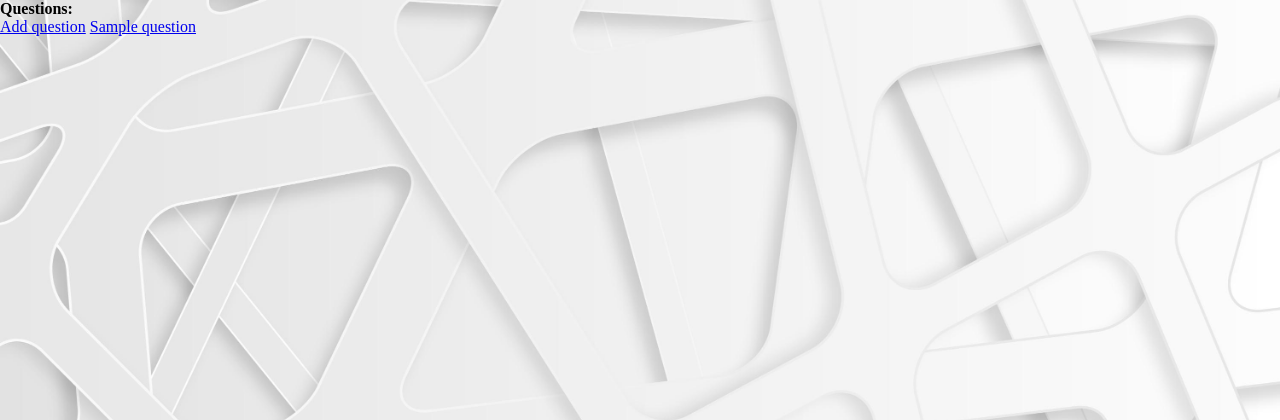
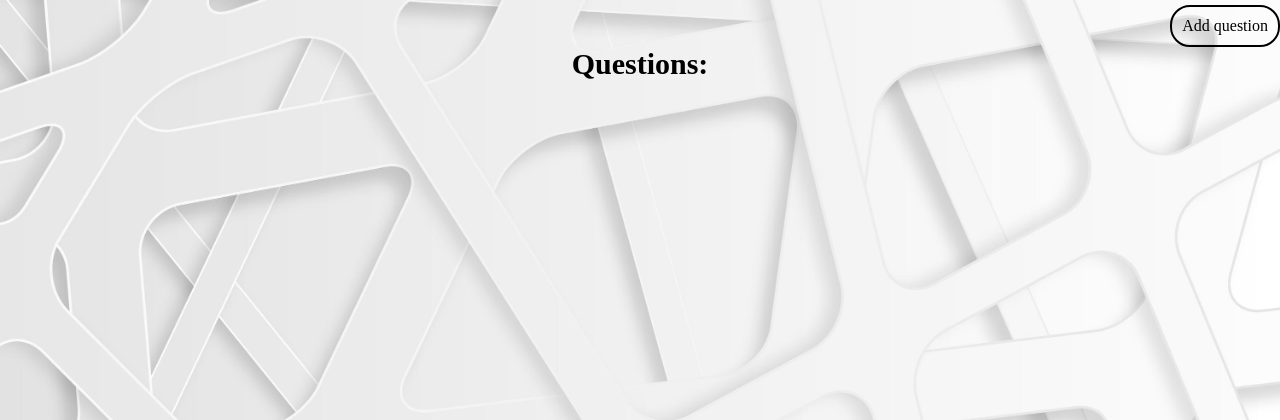
Before and after one commit to InfaNaSotku/forum, a Flask app: template app/question/templates/questions.html in a window 1280 px wide. Shown: the part 133-553 px from the top of the page. Run offline with Flask 3, Linux system fonts and the light colour scheme; tables that the repository leaves empty hold one stand-in row (values such as "Sample post"); the template is opened without the code that fills it: values that come from a table or form of the project are taken from there, most other values are stand-ins (such as "Sample title", 1, 10 or a date in 2020).

Commit message:
Upgrade quiestions page style

```diff
--- a/app/question/templates/questions.html
+++ b/app/question/templates/questions.html
@@ -2,14 +2,26 @@
 
 {% block title %}Questions{% endblock %}
 
+{% block head %}
+<link href="{{ url_for('static', filename='css/questions.css') }}" rel="stylesheet">
+{% endblock %}
 
 
 {% block main %}
-<h1>Questions:</h1>
-<a href="{{ url_for('question.add') }}" class="addButton">Add question</a>
 
-{% for question in questions %}
-<a href="{{ url_for('question.page', page_id=question.id) }}" >{{ question.title }}</a>
-{% endfor %}
+<section>
+    <a href="{{ url_for('question.add') }}" class="add-button">Add question</a>
+    <h1>Questions:</h1>
+    <l class="questions">
+        {% for i, question in zip(range(1, len(questions) + 1), questions) %}
+        <li onclick="location.href='{{ url_for('question.page', page_id=question.id) }}';">
+            <h2>{{ i }}. {{ question.title }}</h2>
+            <p>{{ question.date.strftime("%d-%m-%Y %H:%M:%S") }}</p>
+        </li>
+        {% endfor %}
+    </ul>
+</section>
+
+
 
 {% endblock %}
--- a/app/static/css/base.css
+++ b/app/static/css/base.css
@@ -18,17 +18,8 @@
     background-size: 100%;
 }
 
-.header{
-
-}
-
 .header .hat{
     padding: 15px 15px 15px 5px;
-    clear: both;
-}
-
-.header .hat img{
-    float: left;
 }
 
 .header .hat h1{
@@ -59,7 +50,7 @@
 }
 
 .header .nav a:hover{
-    background-color: #ededed;
+    backdrop-filter: brightness(105%);
 }
 
 .nav:after {
--- /dev/null
+++ b/app/static/css/questions.css
@@ -0,0 +1,75 @@
+section{
+    margin-top: 5px;
+
+    display: flex;
+    flex-direction: column;
+}
+
+section h1{
+    font-size: 30px;
+
+    margin-left: auto;
+    margin-right: auto;
+}
+
+
+.questions{
+    border-radius: 20px;
+    background-color: rgba(145, 145, 145, 0.651);
+    padding: 0 5px 0 5px;
+    margin: 5px 20px 5px 20px;
+
+    display: flex;
+    flex-direction: column;
+}
+
+
+.questions li{
+    width: 100%;
+    margin-top: 5px;
+    padding: 10px 10px 10px 10px;
+    backdrop-filter: brightness(130%);
+    transition: .4s;
+    border-radius: 20px;
+
+    display: flex;
+    flex-direction: row;
+}
+
+.questions li:last-child{
+    margin-bottom: 5px;
+}
+
+.questions li:hover{
+    backdrop-filter: brightness(100%);
+}
+
+.questions li:active~{
+
+}
+
+.questions li p{
+    margin-left: auto;
+}
+
+.questions li h2{
+    color: black;
+
+
+}
+
+.add-button{
+    color: black;
+    border: 2px solid black;
+    border-radius: 20px;
+    transition: .1s;
+    backdrop-filter: brightness(100%);
+    padding: 10px;
+    text-decoration: none;
+
+    align-self: flex-end;
+}
+
+.add-button:hover{
+    backdrop-filter: brightness(110%);
+}
```
Also changed, not shown: app/static/css/login.css (+11 -4 lines).
